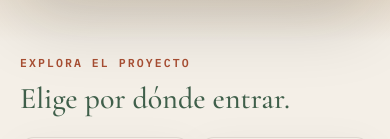
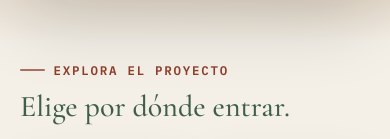
Before and after one commit to KandyPartemia/ecos-de-emancipacion, a React (Vite) app: page / in a window 390 px wide. Shown: the part 700-839 px from the top of the page. Built offline with nearby package versions, Linux system fonts and the light colour scheme.

Commit message:
Refina rótulos editoriales y contraste visual

```diff
--- a/src/index.css
+++ b/src/index.css
@@ -73,12 +73,36 @@ footer {
 }
 
 .section-kicker {
-  font-size: 0.78rem;
-  font-weight: 700;
-  letter-spacing: 0.22em;
+  display: inline-flex;
+  align-items: center;
+  gap: 0.72rem;
+  margin-bottom: 0.35rem;
+  font-size: 0.92rem;
+  font-weight: 800;
+  letter-spacing: 0.16em;
   text-transform: uppercase;
-  color: #a84e32;
+  color: #8f3f2a;
   font-family: "IBM Plex Mono", ui-monospace, monospace;
+  line-height: 1.1;
+}
+
+.section-kicker::before {
+  content: "";
+  display: inline-block;
+  width: 2.35rem;
+  height: 2px;
+  border-radius: 9999px;
+  background: currentColor;
+  opacity: 0.72;
+}
+
+.section-kicker.text-gold {
+  color: #d8b566;
+  text-shadow: 0 1px 18px rgba(196, 154, 74, 0.18);
+}
+
+.section-kicker.text-forest {
+  color: #2f4f3b;
 }
 
 .section-pad {
@@ -495,8 +519,14 @@ footer {
   }
 
   .section-kicker {
-    font-size: 0.72rem;
-    letter-spacing: 0.18em;
+    gap: 0.55rem;
+    margin-bottom: 0.15rem;
+    font-size: 0.78rem;
+    letter-spacing: 0.14em;
+  }
+
+  .section-kicker::before {
+    width: 1.55rem;
   }
 
   .section-title {
```
